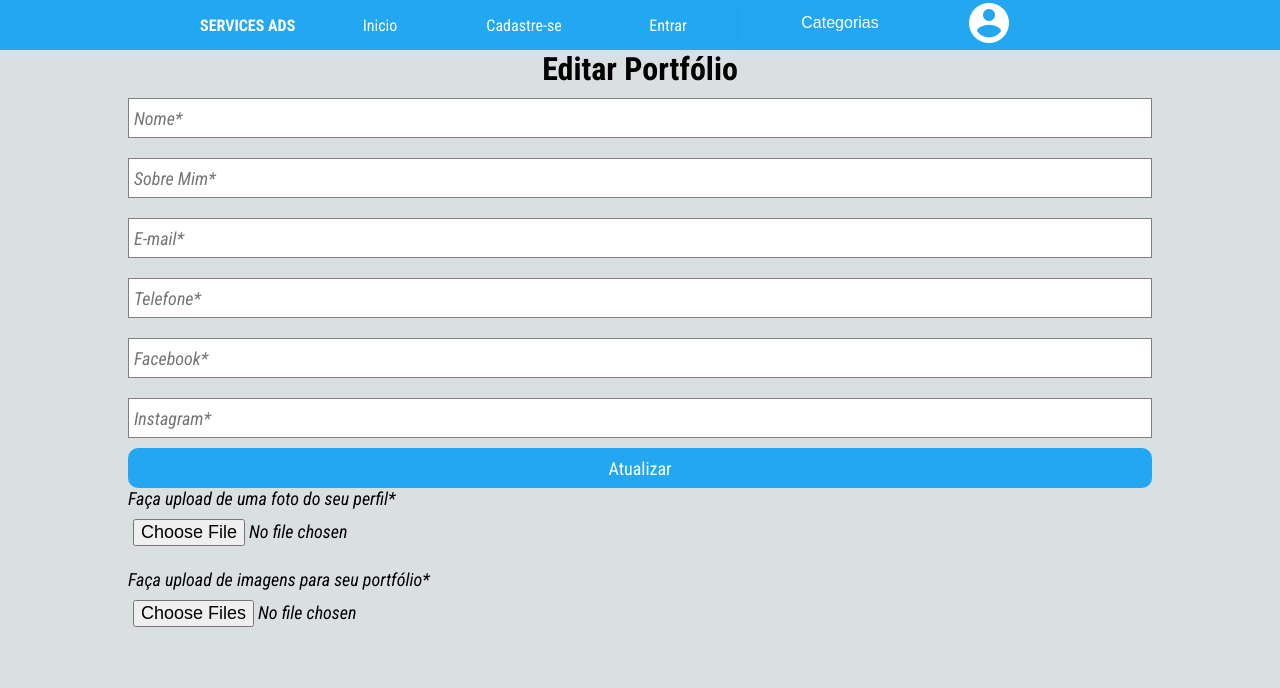
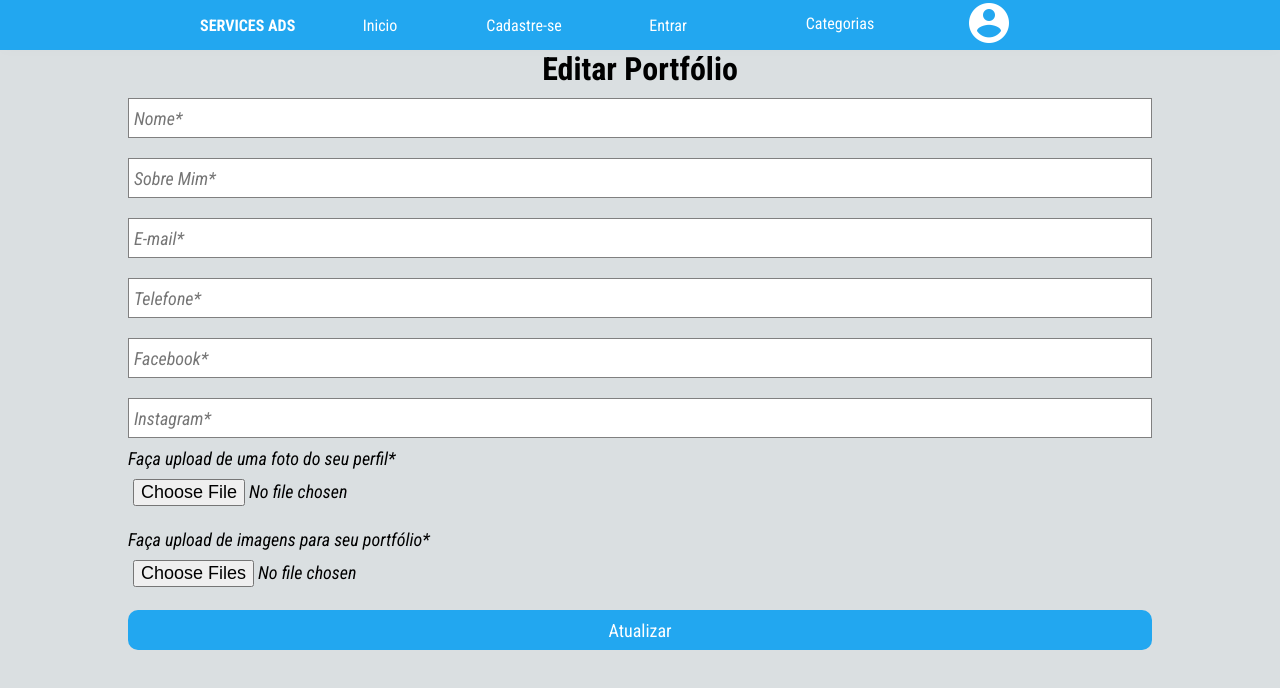
Before and after one commit to roandrebrasil/servicesads, a React (Create React App) app: page /editportfolio in a window 1280 px wide. Shown: the top 688 px of the page. Built offline with nearby package versions, Linux system fonts and the light colour scheme.

Commit message:
alterações em button

```diff
--- a/src/pages/NewCard/index.css
+++ b/src/pages/NewCard/index.css
@@ -66,3 +66,19 @@ div#text {
   justify-self: start;
   display: flex;
 }
+
+.btnatt {
+  width: 80%;
+  height: 40px;
+  border-radius: 8px;
+  border: none;
+  background: #22a7f0;
+  color: #fff;
+  font-size: 18px;
+  transition: 0.5s;
+}
+.btnatt:hover {
+  cursor: pointer;
+  background: #fff;
+  color: #22a7f0;
+}
--- a/src/pages/NewCard/index.js
+++ b/src/pages/NewCard/index.js
@@ -10,27 +10,23 @@ export default function Newcard() {
   const [phone, setPhone] = useState("");
   const [picture, setPicture] = useState("");
 
-  const transformBase64 = file =>
+  const transformBase64 = (file) =>
     new Promise((resolve, reject) => {
       var reader = new FileReader();
       var baseString;
       reader.onloadend = function () {
         baseString = reader.result;
-        setPicture(baseString)
-        console.log(baseString)
+        setPicture(baseString);
+        console.log(baseString);
 
         resolve(baseString);
       };
       reader.readAsDataURL(file);
-    })
+    });
 
-
-
-
-  const handleSubmit = async event => {
+  const handleSubmit = async (event) => {
     event.preventDefault();
     event.stopPropagation();
-
 
     try {
       const response = await api.post(
@@ -41,12 +37,12 @@ export default function Newcard() {
           categoria,
           cep: cep.replace(/\.|-/g, ""),
           phone,
-          picture
+          picture,
         },
         {
           headers: {
-            authorization: `Bearer ${sessionStorage.getItem("__TOKEN")}`
-          }
+            authorization: `Bearer ${sessionStorage.getItem("__TOKEN")}`,
+          },
         }
       );
       const { cards, message } = response.data;
@@ -75,7 +71,7 @@ export default function Newcard() {
           minLength="3"
           placeholder="Nome do seu serviço/trabalho*"
           value={name}
-          onChange={event => setName(event.target.value)}
+          onChange={(event) => setName(event.target.value)}
         ></input>
         <input
           id="desc_service"
@@ -84,20 +80,25 @@ export default function Newcard() {
           required
           placeholder="Descrição do serviço*"
           value={description}
-          onChange={event => setDescription(event.target.value)}
+          onChange={(event) => setDescription(event.target.value)}
         ></input>
         {/* <label>Categoria*</label> */}
         <div>
           <select
-            onChange={event => setCategoria(event.target.value)}
+            onChange={(event) => setCategoria(event.target.value)}
             value={categoria}
             required
           >
             <option value="">Selecione</option>
-            <option value="jardinagem">Jardinagem</option>
+            <option value="limpeza">Profissional de Limpeza</option>
+            <option value="eletricista">Técnico Eletricista</option>
+            <option value="informatica">Técnico em Informática</option>
+            <option value="pedreiro">Pedreiro</option>
+            <option value="pintor">Pintor</option>
+            <option value="carroceiro">Carroceiro</option>
+            <option value="esteticista">Esteticista</option>
             <option value="encanador">Encanador</option>
-            <option value="eletricista">Eletricista</option>
-            <option value="limpeza">Limpeza Geral</option>
+            <option value="freteiro">Freteiro e montador de móveis</option>
           </select>
         </div>
       </div>
@@ -113,7 +114,7 @@ export default function Newcard() {
           value={cep}
           minLength="10"
           maxLength="10"
-          onChange={event => {
+          onChange={(event) => {
             let newCep = event.target.value.replace(/\D/g, "");
             newCep = newCep.replace(
               /^([\d]{2})\.*([\d]{3})-*([\d]{3})/,
@@ -132,7 +133,7 @@ export default function Newcard() {
           placeholder="Telefone*"
           minLength="14"
           value={phone}
-          onChange={event => {
+          onChange={(event) => {
             let newPhone = event.target.value.replace(/\D/g, "");
 
             newPhone = newPhone.replace(
@@ -149,9 +150,11 @@ export default function Newcard() {
           id="foto_service"
           type="file"
           required
-          onChange={event => transformBase64(event.target.files[0])}
+          onChange={(event) => transformBase64(event.target.files[0])}
         ></input>
-        <button type="submit">Cadastrar</button>
+        <button className="btnatt" type="submit">
+          Cadastrar
+        </button>
       </div>
     </form>
   );
--- a/src/pages/components/Header.css
+++ b/src/pages/components/Header.css
@@ -11,6 +11,7 @@
   display: flex;
   align-items: center;
   justify-content: center;
+  box-shadow: 0 0 14px 0 rgba(0, 0, 0, 0.02);
 }
 
 .navbar strong {
@@ -36,8 +37,6 @@
 
 .menu {
   height: 50px;
-  font-family: Arial, Helvetica, sans-serif;
-  box-shadow: 0 0 14px 0 rgba(0, 0, 0, 0.02);
 }
 
 .menu ul {
--- a/src/pages/editportfolio/index.js
+++ b/src/pages/editportfolio/index.js
@@ -19,33 +19,34 @@ function EditPortfolio() {
       var baseString;
       reader.onloadend = function () {
         baseString = reader.result;
-        callback(baseString)
-        console.log(baseString)
+        callback(baseString);
+        console.log(baseString);
 
         resolve(baseString);
       };
       reader.readAsDataURL(file);
-    })
+    });
 
   const appendPortfolio = (img) => {
-    let port = portfolio
-    port.push(img)
-    setPotfolio(port)
-  }
+    let port = portfolio;
+    port.push(img);
+    setPotfolio(port);
+  };
 
-  const setPortfolioFileList = event => {
+  const setPortfolioFileList = (event) => {
     setPotfolio([]);
-    [...event.target.files].map(file => transformBase64(file, appendPortfolio))
+    [...event.target.files].map((file) =>
+      transformBase64(file, appendPortfolio)
+    );
     console.log(portfolio);
-
-  }
-
+  };
 
   async function handleSubmit(event) {
     event.preventDefault();
 
-
-    const response = await api.put("/auth/updateuser", {
+    const response = await api.put(
+      "/auth/updateuser",
+      {
         name,
         sobre,
         email,
@@ -53,12 +54,14 @@ function EditPortfolio() {
         facebook,
         instagram,
         perfil,
-      portfolio
-    }, {
+        portfolio,
+      },
+      {
         headers: {
-        authorization: `Bearer ${sessionStorage.getItem(`__TOKEN`)}`
+          authorization: `Bearer ${sessionStorage.getItem(`__TOKEN`)}`,
+        },
       }
-    });
+    );
 
     console.log(response);
 
@@ -78,57 +81,68 @@ function EditPortfolio() {
           type="text"
           placeholder="Nome*"
           value={name}
-          onChange={event => setName(event.target.value)}
+          onChange={(event) => setName(event.target.value)}
         />
         <input
           id="sobre"
           type="text"
           placeholder="Sobre Mim*"
           value={sobre}
-          onChange={event => setSobre(event.target.value)}
+          onChange={(event) => setSobre(event.target.value)}
         />
         <input
           id="email"
           type="email"
           placeholder="E-mail*"
           value={email}
-          onChange={event => setEmail(event.target.value)}
+          onChange={(event) => setEmail(event.target.value)}
         />
         <input
           id="contato"
           type="fone"
           placeholder="Telefone*"
           value={contato}
-          onChange={event => setContato(event.target.value)}
+          onChange={(event) => setContato(event.target.value)}
         />
         <input
           id="facebook"
           type="text"
           placeholder="Facebook*"
           value={facebook}
-          onChange={event => setFacebook(event.target.value)}
+          onChange={(event) => setFacebook(event.target.value)}
         />
         <input
           id="user_instagram"
           type="text"
           placeholder="Instagram*"
           value={instagram}
-          onChange={event => setInstagram(event.target.value)}
+          onChange={(event) => setInstagram(event.target.value)}
         />
+        <div id="container2">
+          <div id="text">
+            <label>Faça upload de uma foto do seu perfil*</label>
+          </div>
+          <input
+            id="foto_perfil"
+            type="file"
+            onChange={(event) =>
+              transformBase64(event.target.files[0], setPerfil)
+            }
+          ></input>
+          <div id="text">
+            <label>Faça upload de imagens para seu portfólio*</label>
+          </div>
+          <input
+            id="imgs_portfolio"
+            type="file"
+            multiple
+            onChange={setPortfolioFileList}
+          ></input>
+        </div>
         <button className="att" type="submit">
           Atualizar
         </button>
       </form>
-      <div id="container2">
-        <div id="text">
-          <label>Faça upload de uma foto do seu perfil*</label>
-        </div>
-        <input id="foto_perfil" type="file" onChange={event => transformBase64(event.target.files[0], setPerfil)}></input>
-        <div id="text">
-          <label>Faça upload de imagens para seu portfólio*</label>
-        </div>
-        <input id="imgs_portfolio" type="file" multiple onChange={setPortfolioFileList}></input>
-      </div>
     </>
   );
 }
```
Lines whose indentation alone changed are shown as unchanged.
